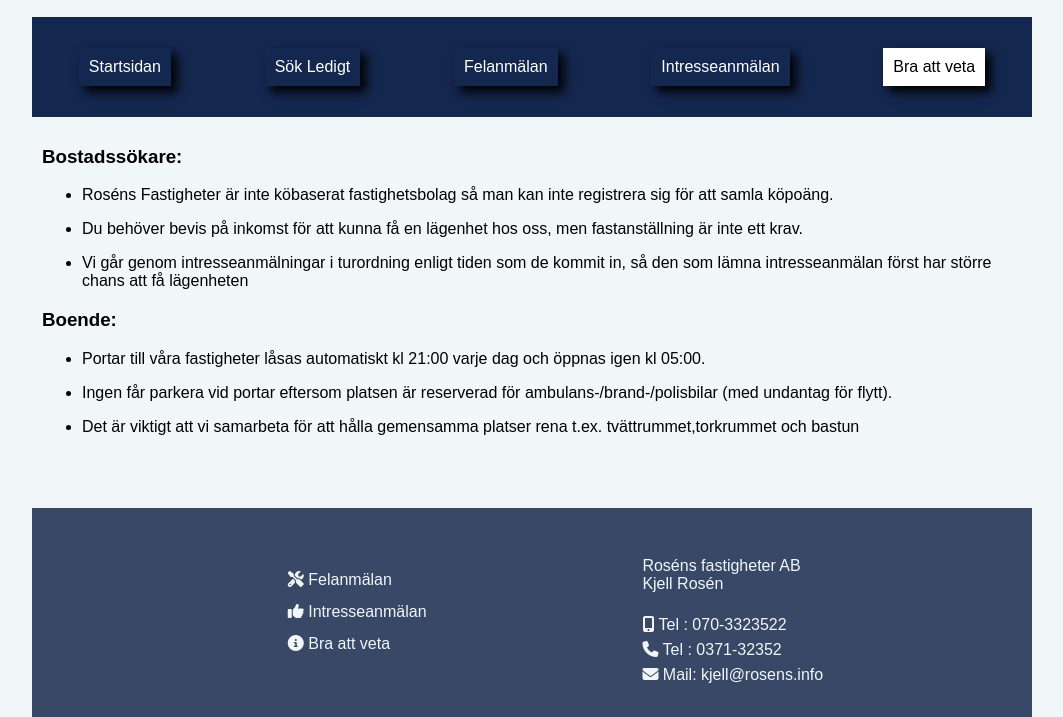
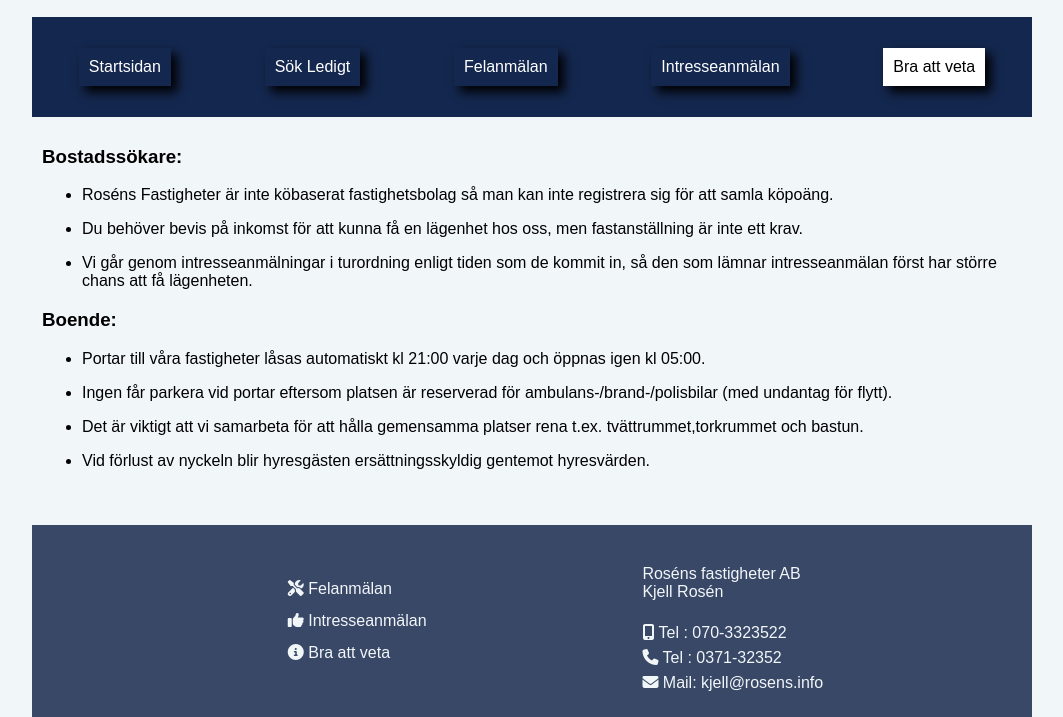
Before and after one commit to Tamimjabr/u3-webbteknik, a plain HTML site: page goodToKnow.html in a window 1280 px wide. Shown: the part 83-800 px from the top of the page, without its empty margins (108-1171 px from the left). Drawn offline with nearby package versions, Linux system fonts and the light colour scheme.

Commit message:
update policy

```diff
--- a/goodToKnow.html
+++ b/goodToKnow.html
@@ -34,7 +34,7 @@ rel="stylesheet"/>
        <ul>
          <li><p>Roséns Fastigheter är inte köbaserat fastighetsbolag så man kan inte registrera sig för att samla köpoäng.</p></li>
          <li><p>Du behöver bevis på inkomst för att kunna få en lägenhet hos oss, men fastanställning är inte ett krav.</p></li>
-         <li><p>Vi går genom intresseanmälningar i turordning enligt tiden som de kommit in, så den som lämna intresseanmälan först har större chans att få lägenheten</p></li>
+         <li><p>Vi går genom intresseanmälningar i turordning enligt tiden som de kommit in, så den som lämnar intresseanmälan först har större chans att få lägenheten.</p></li>
        </ul>
      </div>
      <div>
@@ -42,7 +42,8 @@ rel="stylesheet"/>
        <ul>
          <li><p>Portar till våra fastigheter låsas automatiskt kl 21:00 varje dag och öppnas igen kl 05:00. </p></li>
          <li><p>Ingen får parkera vid portar eftersom platsen är reserverad för ambulans-/brand-/polisbilar (med undantag för flytt).</p></li>
-         <li><p>Det är viktigt att vi samarbeta för att hålla gemensamma platser rena t.ex. tvättrummet,torkrummet och bastun</p></li>
+         <li><p>Det är viktigt att vi samarbeta för att hålla gemensamma platser rena t.ex. tvättrummet,torkrummet och bastun.</p></li>
+         <li><p>Vid förlust av nyckeln blir hyresgästen ersättningsskyldig gentemot hyresvärden.</p></li>
        </ul>
      </div>
 
```
